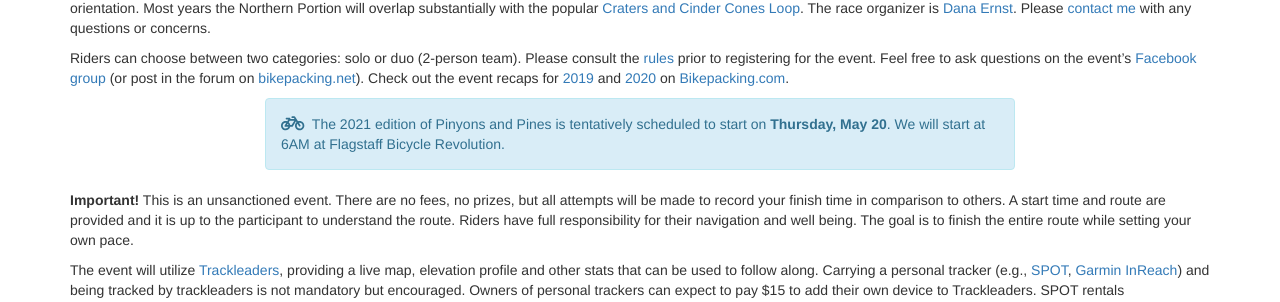
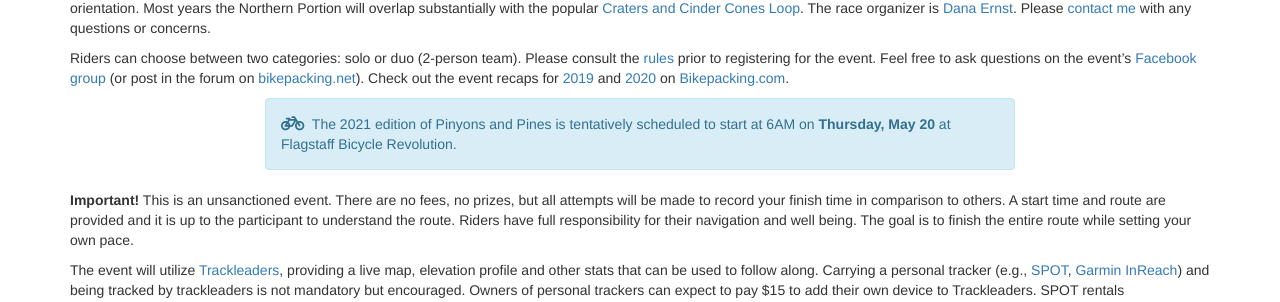
Before and after one commit to dcernst/PinyonsPines, a Jekyll site: the page built from index.md, in a window 1280 px wide and 900 px high, scrolled down 455 px. Shown: the part 144-446 px from the top of the window. Built offline with Jekyll 4.4.1, drawn with Linux system fonts in a browser that asks for light colours; nearby versions of some CDN libraries.

Commit message:
Minor tweak

```diff
--- a/index.md
+++ b/index.md
@@ -22,7 +22,7 @@
 </div>
 <div class="col-xs-12 col-sm-12 col-md-8 col-lg-8">
 <div class="alert alert-info" role="alert">
-<i class="fas fa-bicycle fa-lg"></i>&nbsp; The 2021 edition of Pinyons and Pines is tentatively scheduled to start on <strong>Thursday, May 20</strong>. We will start at 6AM at Flagstaff Bicycle Revolution.
+<i class="fas fa-bicycle fa-lg"></i>&nbsp; The 2021 edition of Pinyons and Pines is tentatively scheduled to start at 6AM on <strong>Thursday, May 20</strong> at Flagstaff Bicycle Revolution.
 
 <!-- <hr>
 <center>
```
